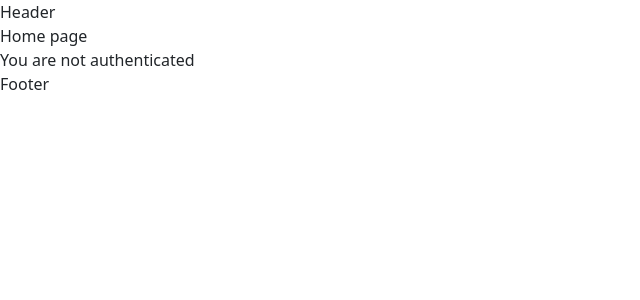
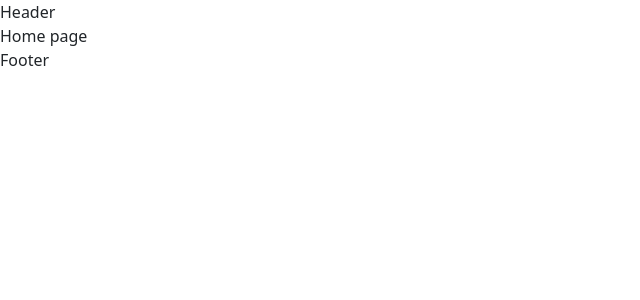
Before and after one commit to pethelp-website/final-project-pethelp, a React (Create React App) app in the folder frontend/: page / in a window 1280 px wide. Shown: the top 300 px of the page, without its empty margins (0-640 px from the left). Built offline with nearby package versions, Linux system fonts and the light colour scheme.

Commit message:
create main home folder and main home file

```diff
--- a/frontend/src/components/home/HomePage.jsx
+++ b/frontend/src/components/home/HomePage.jsx
@@ -1,12 +1,12 @@
 import React from 'react'
-import loginService from '../../services/login';
+//import loginService from '../../services/login';
 
 const HomePage = () => {
-  const user = loginService.getAuthenticatedUser();
+  //const user = loginService.getAuthenticatedUser();
   return (
     <div className="form-content-right">
         <div className="form-sucess"> Home page</div>
-        <div>{ user ? "Welcome, " + user.name : "You are not authenticated"} </div>
+
     </div>
   )
 }
--- a/frontend/src/services/login.js
+++ b/frontend/src/services/login.js
@@ -6,7 +6,7 @@ export async function sign_up({
     email,
     password
 }) {
-    return fetch("http://localhost:3000/user/sign-up", {
+    return fetch("https://run.mocky.io/v3/b1734bbd-64b6-42e0-9350-69f76fdaff42", {
         method: "POST",
         headers: {
             "Content-Type": "application/json",
```
Also changed, not shown: frontend/src/components/home/homeheader/HomePageHeader.jsx (added), frontend/src/components/home/mainhome/MainHome.jsx (added).
